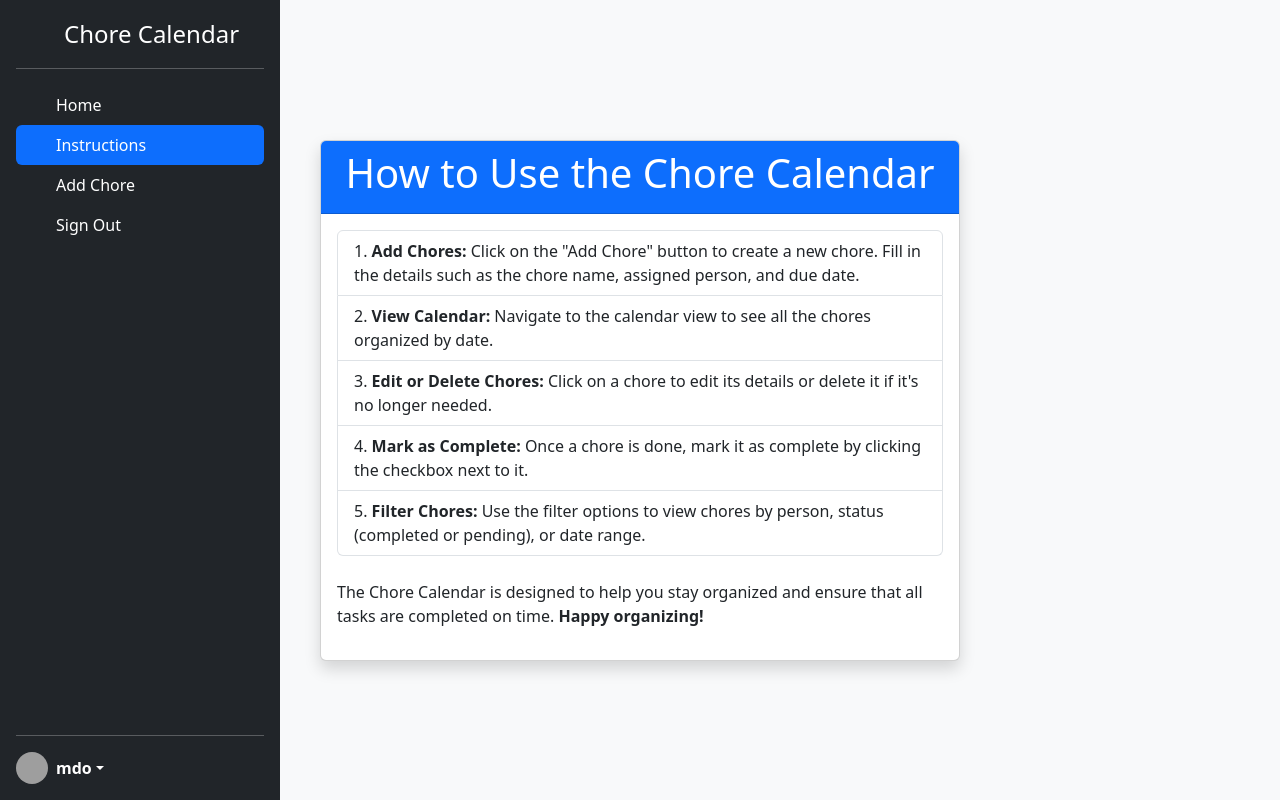
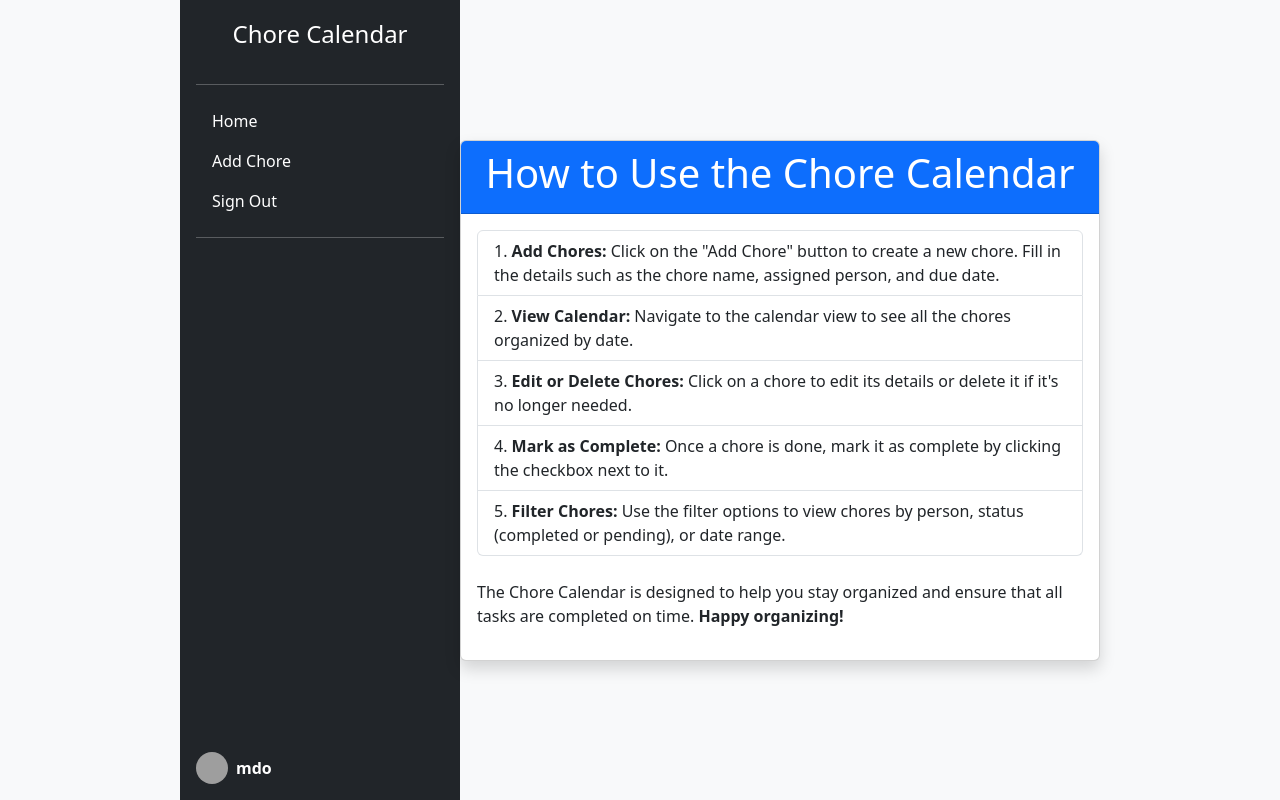
Before and after one commit to 1217Brent/Chore-Calendar, a React (Create React App) app in the folder my-app/: page /instructions in a window 1280 px wide. Built offline with nearby package versions, Linux system fonts and the light colour scheme; grey boxes are pictures that could not be loaded.

Commit message:
Improved the design and added assets folder

```diff
--- a/my-app/src/App.tsx
+++ b/my-app/src/App.tsx
@@ -7,6 +7,7 @@ import Login from "./components/login"; // Import the Login component
 import "bootstrap/dist/css/bootstrap.min.css"; // Ensure Bootstrap is imported
 import SignUp from "./components/signUp"; // Import the SignUp component'
 import Instructions from "./components/instructions"; // Import the Instructions component
+import EditChore from "./components/editChore";
 
 const App: React.FC = () => {
   return (
@@ -14,9 +15,10 @@ const App: React.FC = () => {
       <div className="d-flex">
         <div className="flex-grow-1">
           <Routes>
-            <Route path="/" element={<Login />} /> {/* Default route */}
+            {/* <Route path="/" element={<Login />} /> Default route */}
             <Route path="/dashboard" element={<DashBoard />} />
             <Route path="/createchore" element={<CreateChore />} />
+            <Route path="/editchore/:id" element={<EditChore />} />
             <Route path="/signup" element={<SignUp />} /> {/* Add SignUp route */}
             <Route path="/instructions" element={<Instructions />} /> {/* Add Instructions route */}
           </Routes>
--- a/my-app/src/components/choreList.tsx
+++ b/my-app/src/components/choreList.tsx
@@ -1,11 +1,15 @@
 import React from "react";
 import { db } from "../firebaseConfig";
-import { doc, updateDoc, getDocs, query, collection, where, Timestamp } from "firebase/firestore";
+import { updateDoc, getDocs, query, collection, where, Timestamp } from "firebase/firestore";
 import Chore from "../backend/models/chore";
 import ChoreEntryProps from "../backend/models/ChoreEntry";
+import { useNavigate } from "react-router-dom";
+import obfuscateId from "../hooks/obfuscate";
 import NavBar from "./navBar";
 
 const ChoreList: React.FC<ChoreEntryProps> = ({ choreCollection }) => {
+  const navigate = useNavigate();
+
   const finishedChore = async (id: string) => {
     try {
       const choresCollection = collection(db, "chores");
@@ -27,61 +31,46 @@ const ChoreList: React.FC<ChoreEntryProps> = ({ choreCollection }) => {
     }
   };
 
+  function handleEdit(choreId: string) {
+    try {
+      const obfuscatedId = obfuscateId(choreId);
+      navigate(`/editchore/${obfuscatedId}`);
+    } catch (error) {
+      console.error(error);
+    }
+  }
+
   return (
-    <div className="d-flex justify-content-center align-items-center vh-100 bg-secondary">
+    <div className="vh-100 d-flex">
       <NavBar />
-      <div className="container bg-light p-4 border border-light rounded shadow" style={{ width: "75%", maxWidth: "1200px" }}>
-        <h2 className="mb-4 text-center">All Chores To Be Completed</h2>
-        <div style={{ height: "600px", overflowY: "auto" }}>
+      <div className="bg-dark flex-grow-1 d-flex flex-column p-5" style={{ backgroundColor: "#F9F9FB" }}>
+        <div className="d-flex justify-content-center align-items-center">
+          <div className="w-100 bg-white p-4 rounded-4 shadow-sm" style={{ maxWidth: "900px" }}>
+          <h2 className="text-center mb-4" style={{ fontWeight: "bold", color: "#333" }}>
+          To Be Completed
+        </h2>
+            <div style={{ height: "500px", overflowY: "auto" }}>
               {choreCollection.map((chore: Chore) => (
                 <div
                   key={chore.id}
-              className="p-3 border rounded bg-light d-flex align-items-center"
-              style={{
-                display: "flex",
-                flexDirection: "row",
-                justifyContent: "space-between",
-                alignItems: "center",
-                gap: "20px",
-                padding: "10px",
-                marginBottom: "10px",
-              }}
+                  className={`p-3 d-flex flex-row align-items-center justify-content-between mb-3 rounded-4 shadow-sm ${
+                    chore.status ? "bg-success" : "bg-danger"
+                  } text-white`}
                 >
-              {/* Chore Details - Flex row layout */}
-              <div
-                className="d-flex"
-                style={{
-                  flex: 1,
-                  display: "flex",
-                  flexDirection: "row",
-                  justifyContent: "space-between",
-                  alignItems: "center",
-                  gap: "20px",
-                }}
-              >
-                <p className="mb-0" style={{ minWidth: "150px", textAlign: "left" }}>
-                  <strong>{chore.user}</strong>
+                  <div>
+                    <p className="fw-bold mb-1">{chore.user}</p>
+                    <p className="small mb-0">
+                      {chore.due_date instanceof Timestamp
+                        ? chore.due_date.toDate().toLocaleDateString()
+                        : "No due date"}
                     </p>
-                <p className="mb-0" style={{ minWidth: "120px", textAlign: "left" }}>
-                  {chore.due_date instanceof Timestamp ? chore.due_date.toDate().toLocaleDateString() : "No due date"}
-                </p>
-                <p className="mb-0" style={{ flex: 1, textAlign: "left" }}>{chore.chore}</p>
+                    <p>{chore.chore}</p>
                   </div>
-
-              {/* Buttons Section */}
-              <div className="d-flex" style={{ gap: "10px", minWidth: "220px" }}>
-                <button className="btn btn-secondary">Edit</button>
-                <button
-                  onClick={() => finishedChore(chore.id)}
-                  className="btn"
-                  style={{
-                    backgroundColor: chore.status ? "green" : "#1c1f26",
-                    color: "white",
-                    borderRadius: "12px",
-                    padding: "5px 15px",
-                    cursor: chore.status ? "not-allowed" : "pointer",
-                  }}
-                >
+                  <div className="d-flex gap-2">
+                    <button onClick={() => handleEdit(chore.id)} className="btn btn-outline-light rounded-pill">
+                      Edit
+                    </button>
+                    <button onClick={() => finishedChore(chore.id)} className="btn btn-dark rounded-pill">
                       {chore.status ? "Finished" : "Mark as Finished"}
                     </button>
                   </div>
@@ -90,6 +79,8 @@ const ChoreList: React.FC<ChoreEntryProps> = ({ choreCollection }) => {
             </div>
           </div>
         </div>
+      </div>
+    </div>
   );
 };
 
--- a/my-app/src/components/dashboard.tsx
+++ b/my-app/src/components/dashboard.tsx
@@ -1,8 +1,7 @@
-import NavBar from "./navBar";
-import ChoreEntry from "./choreEntry";
+import React, { useState, useEffect } from "react";
+import ChoreList from "./choreList"; // Removed NavBar import as requested
+import { fetchAllChores } from "../backend/csFirebase";
 import ChoreEntryProps from "../backend/models/ChoreEntry";
-import { fetchAllChores } from "../backend/csFirebase";
-import { useState, useEffect } from "react";
 
 function DashBoard() {
   const [allChores, setAllChores] = useState<ChoreEntryProps>({ choreCollection: [] });
@@ -11,22 +10,42 @@ function DashBoard() {
     const fetchData = async () => {
       try {
         const chores = await fetchAllChores();
-                    setAllChores({ choreCollection: chores.choreCollection }); // Wrap the array in an object
+        setAllChores({ choreCollection: chores.choreCollection });
       } catch (error) {
         console.error("Error fetching chores:", error);
       }
     };
+    fetchData();
+  }, []);
 
-            fetchData();
-        }, []); // Empty dependency array means this effect runs once on mount
   return (
-        <div className="d-flex bg-dark" style={{ height: '100vh', overflow: 'hidden' }}>
-        <NavBar />
-        <div className="flex-grow-1" style={{ marginLeft: '280px', padding: '20px' }}>
-            <ChoreEntry choreCollection={allChores.choreCollection} />
+    <div
+      className="d-flex justify-content-center align-items-center"
+      style={{
+        height: "100vh",  // Take full viewport height
+        backgroundColor: "#f0f0f0",  // Light background color for the page
+        padding: "20px",
+      }}
+    >
+      <div
+        className="bg-dark p-4 shadow-lg rounded-4 d-flex flex-column"
+        style={{
+          width: "90%",  // Keep the width smaller to ensure there's space on the sides
+          maxWidth: "1000px",  // Ensure it doesn't stretch too wide on larger screens
+          height: "100%",  // Reduced height to make the container smaller vertically
+          maxHeight: "1300px",  // Cap the maximum height to prevent overflowing
+          backgroundColor: "black",  // Black background for the container
+          padding: "20px",  // Inner padding for spacing around the content
+          display: "flex",  // Flexbox for layout
+          flexDirection: "column",  // Stack content vertically
+          justifyContent: "flex-start",  // Align content at the top of the container
+          overflow: "hidden",  // Ensure no overflow or scrolling
+        }}
+      >
+        <ChoreList choreCollection={allChores.choreCollection} />
       </div>
     </div>
-    )
+  );
 }
 
 export default DashBoard;
--- a/my-app/src/components/editChore.tsx
+++ b/my-app/src/components/editChore.tsx
@@ -1,15 +1,135 @@
-import React from "react"
+import React, { useState, useEffect } from "react";
+import { useNavigate } from "react-router-dom"; // Import useNavigate
+import { Timestamp, addDoc, collection, updateDoc } from "firebase/firestore";
+import { db } from "../firebaseConfig";
+import { useParams } from "react-router-dom";
+import { fetchChore } from "../backend/csFirebase";
 
-interface EditChoreProps {
-    userId: string;
+type ChoreToEdit = {
+    user: string;
+    id: string;
+    due_date: string; // Change to string for input handling
+    status: boolean;
+    chore: string;
+}
+function EditChore() {
+    const [choreData, setChoreData] = useState<ChoreToEdit>({
+        id: "",
+        user: "",
+        due_date: "", // Initialize as an empty string
+        chore: "",
+        status: false,
+    });
+    const navigate = useNavigate();
+    const { id } = useParams<{ id: string }>();
+    const decodedId = id ? atob(id) : null;
+    useEffect(() => {
+        const fetchTheChore = async () => {
+            if (decodedId) {
+                try {
+                    const fetchedChore = await fetchChore(decodedId);
+                    console.log(fetchedChore);
+                    setChoreData({
+                        ...fetchedChore,
+                        due_date: fetchedChore.due_date instanceof Timestamp
+                            ? fetchedChore.due_date.toDate().toISOString().split('T')[0]
+                            : new Date(fetchedChore.due_date).toISOString().split('T')[0],
+                    })
+                } catch (error) {
+                    console.log(error);
+                }
+            } else  {
+                alert("Invalid Chore Id");
+                navigate('/dashboard');
+            }
+        }
+        fetchTheChore();
+    }, [id])
+
+    // Decode the Base64 ID
+
+
+    const handleSubmit = async (event: React.FormEvent<HTMLFormElement>) => {
+        event.preventDefault(); // Prevent default form submission
+        const choreToSubmit = {
+            ...choreData,
+            due_date: Timestamp.fromDate(new Date(choreData.due_date)), // Convert to Timestamp
+        };
+        console.log("Form submitted", choreToSubmit);
+        try {
+            const docRef = await addDoc(collection(db, "chores"), choreToSubmit);
+            await updateDoc(docRef, { id: docRef.id});
+            alert("Successfully created chore!");
+        } catch(error) {
+            console.log(error);
+            alert("Failed to add chore");
+        }
+
+    };
+
+    const handleBack = () => {
+        navigate('/dashboard');
+    };
+
+    const handleChange = (e: React.ChangeEvent<HTMLInputElement>) => {
+        const { name, value } = e.target;
+        setChoreData({
+            ...choreData,
+            [name]: value,
+        });
+    };
+
+    return (
+        <div className="d-flex justify-content-center align-items-center vh-100">
+            <form onSubmit={handleSubmit} className="p-5 border rounded shadow bg-light" style={{ maxWidth: "400px", width: "100%" }}>
+                <h2 className="text-center mb-5">Edit Chore</h2>
+                <div className="form-group mb-4">
+                    <label htmlFor="user">Name</label>
+                    <input
+                        type="text"
+                        name="user" // Use name attribute
+                        value={choreData.user}
+                        onChange={handleChange}
+                        className="form-control"
+                        id="user"
+                        placeholder="Enter name"
+                    />
+                </div>
+                <div className="form-group mb-4">
+                    <label htmlFor="chore">Chore</label>
+                    <input
+                        type="text"
+                        name="chore" // Use name attribute
+                        value={choreData.chore}
+                        onChange={handleChange}
+                        className="form-control"
+                        id="chore"
+                        placeholder="Enter chore"
+                    />
+                </div>
+                <div className="form-group mb-5">
+                    <label htmlFor="due_date">Due Date</label>
+                    <input
+                        type="date"
+                        name="due_date" // Use name attribute
+                        value={choreData.due_date}
+                        onChange={handleChange}
+                        className="form-control"
+                        id="due_date"
+                        placeholder="Select date"
+                    />
+                </div>
+                <div className="d-flex justify-content-between">
+                    <button type="button" className="btn btn-danger" onClick={handleBack}>
+                        Back
+                    </button>
+                    <button type="submit" className="btn btn-dark">
+                        Submit
+                    </button>
+                </div>
+            </form>
+        </div>
+    );
 }
 
-const EditChore: React.FC<EditChoreProps> = ({ userId }) => {
-    //copy and paste the page from createChore and fetch the fields from it
-
-
-
-    return (<div>
-
-    </div>);
-}
+export default EditChore;
--- a/my-app/src/components/navBar.tsx
+++ b/my-app/src/components/navBar.tsx
@@ -1,128 +1,38 @@
 import React from "react";
-import { Link, useLocation } from "react-router-dom"; // Import useLocation
+import { Link, useLocation } from "react-router-dom";
 
 function NavBar() {
-  const location = useLocation(); // Get the current location
+  const location = useLocation();
 
   return (
-    <div
-      className="d-flex flex-column flex-shrink-0 p-3 text-white bg-dark"
-      style={{
-        width: "280px",
-        height: "100vh",
-        position: "fixed",
-        top: 0,
-        left: 0,
-        overflowY: "auto",
-      }}
-    >
-      <Link
-        to="/dashboard"
-        className="d-flex align-items-center justify-content-center mb-3 mb-md-0 me-md-auto text-white text-decoration-none"
-        style={{ textAlign: "center" }}
-      >
-        <svg className="bi me-2" width="40" height="32">
-          <use xlinkHref="#bootstrap" />
-        </svg>
+    <nav className="bg-dark text-white vh-100 d-flex flex-column p-3" style={{ width: "280px" }}>
+      <Link to="/dashboard" className="d-flex align-items-center justify-content-center mb-3 text-white text-decoration-none">
         <span className="fs-4">Chore Calendar</span>
       </Link>
       <hr />
-      <ul className="nav nav-pills flex-column mb-auto">
+      <ul className="nav flex-column">
         <li className="nav-item">
-          <Link
-            to="/dashboard"
-            className={`nav-link ${
-              location.pathname === "/dashboard" ? "active" : "text-white"
-            }`}
-            aria-current="page"
-          >
-            <svg className="bi me-2" width="16" height="16">
-              <use xlinkHref="#home" />
-            </svg>
+          <Link to="/dashboard" className={`nav-link ${location.pathname === "/dashboard" ? "active text-primary" : "text-white"}`}>
             Home
           </Link>
         </li>
         <li>
-          <Link
-            to="/instructions"
-            className={`nav-link ${
-              location.pathname === "/instructions" ? "active" : "text-white"
-            }`}
-          >
-            <svg className="bi me-2" width="16" height="16">
-              <use xlinkHref="#speedometer2" />
-            </svg>
-            Instructions
-          </Link>
-        </li>
-        <li>
-          <Link
-            to="/createchore"
-            className={`nav-link ${
-              location.pathname === "/createchore" ? "active" : "text-white"
-            }`}
-          >
-            <svg className="bi me-2" width="16" height="16">
-              <use xlinkHref="#table" />
-            </svg>
+          <Link to="/createchore" className={`nav-link ${location.pathname === "/createchore" ? "active text-primary" : "text-white"}`}>
             Add Chore
           </Link>
         </li>
         <li>
-          <Link
-            to="#"
-            className="nav-link text-white"
-          >
-            <svg className="bi me-2" width="16" height="16">
-              <use xlinkHref="#grid" />
-            </svg>
-            Sign Out
-          </Link>
+          <Link to="#" className="nav-link text-white">Sign Out</Link>
         </li>
       </ul>
       <hr />
-      <div className="dropdown">
-        <Link
-          to="#"
-          className="d-flex align-items-center text-white text-decoration-none dropdown-toggle"
-          id="dropdownUser1"
-          data-bs-toggle="dropdown"
-          aria-expanded="false"
-        >
-          <img
-            src="https://github.com/mdo.png"
-            alt=""
-            width="32"
-            height="32"
-            className="rounded-circle me-2"
-          />
+      <div className="mt-auto">
+        <div className="d-flex align-items-center text-white">
+          <img src="https://github.com/mdo.png" alt="" width="32" height="32" className="rounded-circle me-2" />
           <strong>mdo</strong>
-        </Link>
-        <ul
-          className="dropdown-menu dropdown-menu-dark text-small shadow"
-          aria-labelledby="dropdownUser1"
-        >
-          <li>
-            <Link className="dropdown-item" to="#">
-              Settings
-            </Link>
-          </li>
-          <li>
-            <Link className="dropdown-item" to="#">
-              Profile
-            </Link>
-          </li>
-          <li>
-            <hr className="dropdown-divider" />
-          </li>
-          <li>
-            <Link className="dropdown-item" to="#">
-              Sign out
-            </Link>
-          </li>
-        </ul>
+        </div>
       </div>
-    </div>
+    </nav>
   );
 }
 
--- /dev/null
+++ b/my-app/src/hooks/obfuscate.tsx
@@ -0,0 +1,5 @@
+const obfuscateId = (id: string) => {
+    return btoa(id); // Base64 encode the ID
+  };
+
+export default obfuscateId;
```
Lines whose indentation alone changed are shown as unchanged.
